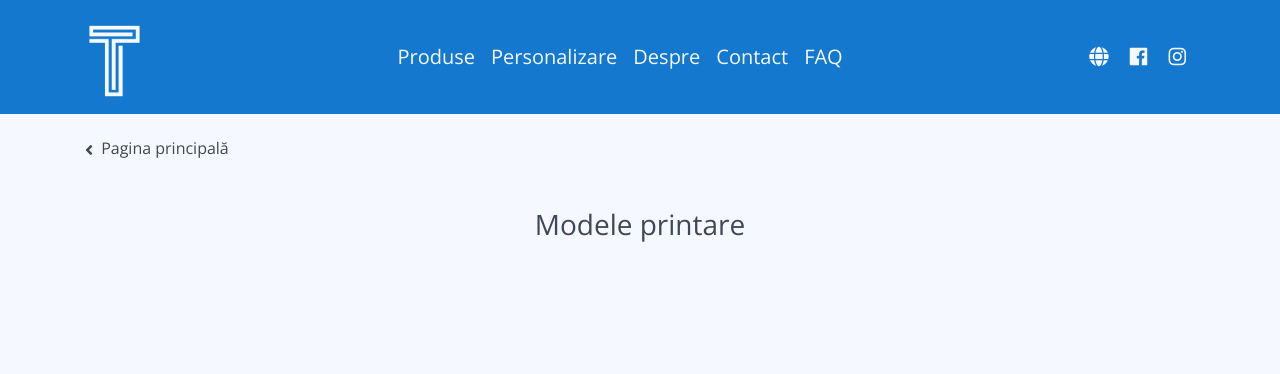
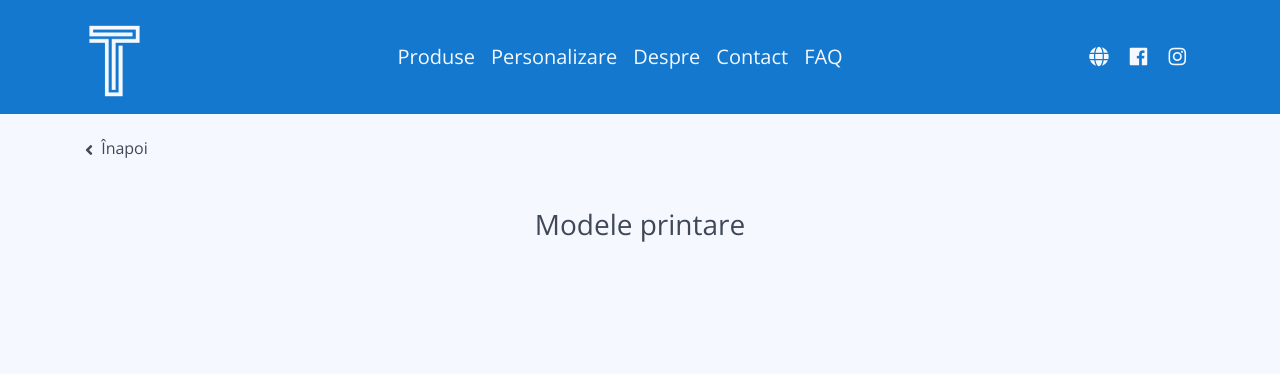
Before and after one commit to vigszilard/TermoCatalog, a Django app: page /des/pr/ in a window 1280 px wide. Shown: the top 374 px of the page. Run offline with Django 3.2, Linux system fonts and the light colour scheme; data that the repository does not hold is empty; some libraries are stand-ins or nearby versions.

Commit message:
changed text

```diff
--- a/templates/pages/printing.html
+++ b/templates/pages/printing.html
@@ -10,7 +10,7 @@
   <div class="container">
     <a href="{% url 'designs' %}">
       <i class="fas fa-angle-left"></i>
-      Pagina principală
+      Înapoi
     </a>
   </div>
 </section>
--- a/templates/pages/sandblast.html
+++ b/templates/pages/sandblast.html
@@ -10,7 +10,7 @@
   <div class="container">
     <a href="{% url 'designs' %}">
       <i class="fas fa-angle-left"></i>
-      Pagina principală
+      Înapoi
     </a>
   </div>
 </section>
```
